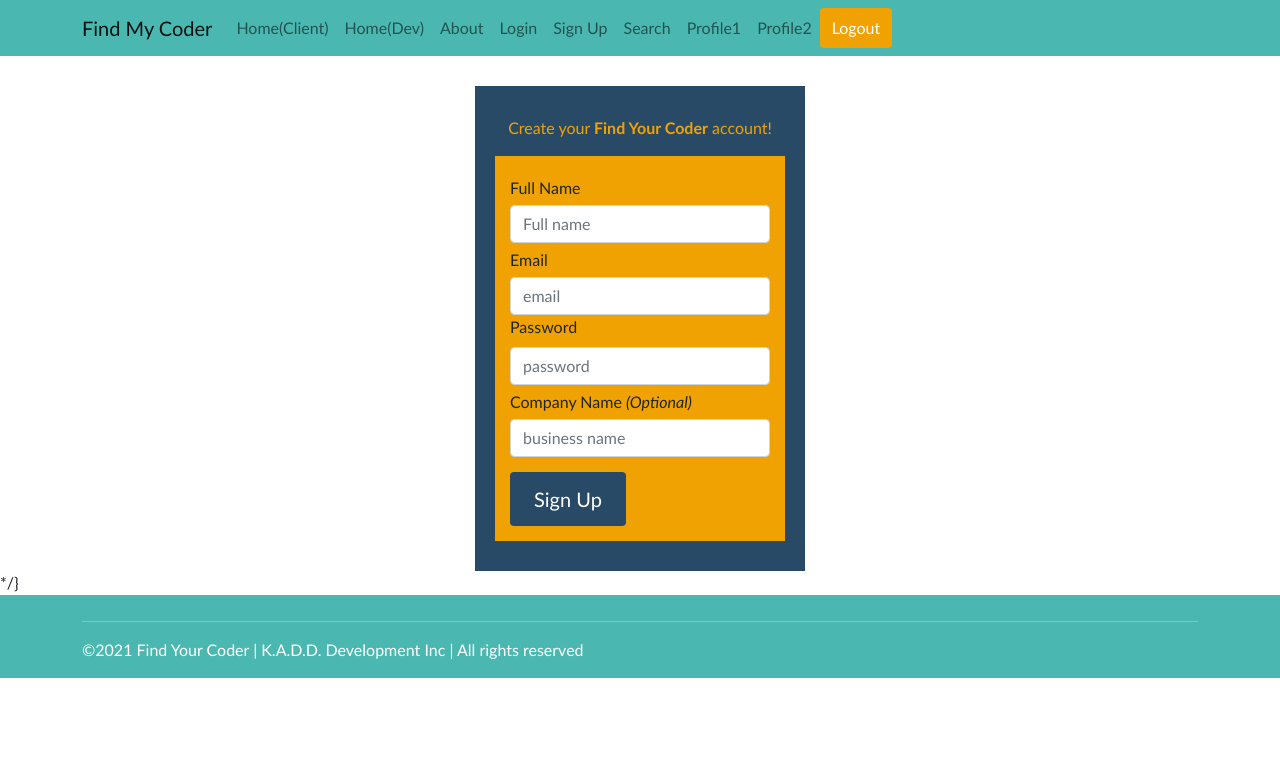
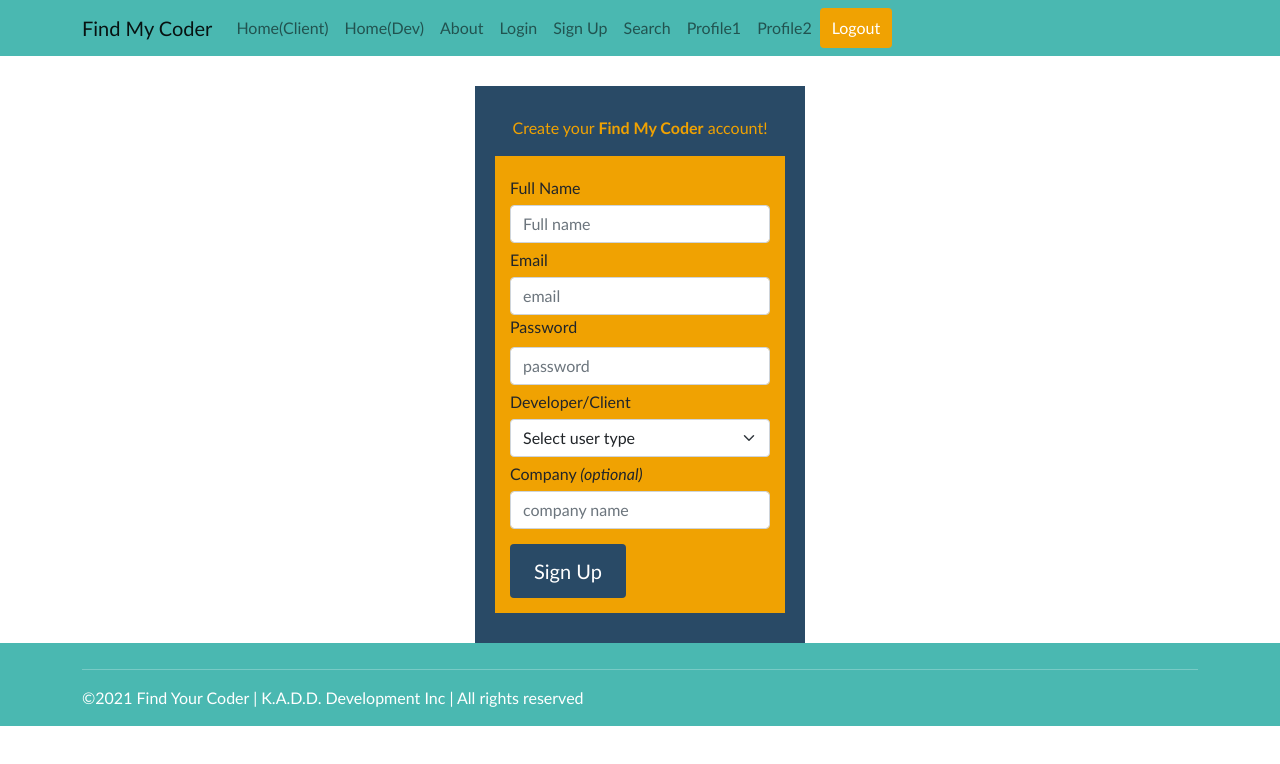
Before and after one commit to AnaMolly/Code_Solutions, a React (Create React App) app in the folder client/: page /signup in a window 1280 px wide. Shown: the top 764 px of the page. Built offline with nearby package versions, Linux system fonts and the light colour scheme.

Commit message:
fixed issues with signup functionality

```diff
--- a/client/src/App.js
+++ b/client/src/App.js
@@ -47,14 +47,13 @@ function App() {
         {/* <About />  */}
         <Route exact path="/" component={Main} />
         <Route exact path="/homecli" component={HomeCli} />
-
         <Route exact path="/homedev" component={HomeDev} />
         <Route exact path="/login" component={Login} />
         <Route exact path="/signup" component={Signup} />
         <Route exact path="/profiledev/:userId" component={ProfileDev} />
         <Route exact path="/profilebuyer/:userId" component={ProfileClient} />
         <Route exact path="/search" component={SearchDev} />
-        <Route exact path="/">Logout</Route> */}
+        {/* <Route exact path="/">Logout</Route> */}
         <Footer />
       </div>
     </Router>
--- a/client/src/pages/Login.js
+++ b/client/src/pages/Login.js
@@ -30,10 +30,10 @@ export default function Login(props) {
       Auth.login(data.login.token);
       // console.log(data);
 
-      if (data.login.user.role === "Developer") {
+      if (data.login.user.role === "developer") {
         window.location.assign('/homedev');
       } else {
-        window.location.assign('/homebuyer');
+        window.location.assign('/homecli');
       }
 
     } catch (e) {
--- a/client/src/pages/Signup.js
+++ b/client/src/pages/Signup.js
@@ -6,13 +6,12 @@ import { ADD_USER } from '../utils/mutations';
 
 import Auth from '../utils/auth';
 
-
-
 export default function Signup() {
   const [formState, setFormState] = useState({
-    username: '',
+    fullName: '',
     email: '',
     password: '',
+    company: ''
   });
   const [addUser, { error, data }] = useMutation(ADD_USER);
 
@@ -42,30 +41,29 @@ export default function Signup() {
     return (
         <div className='login-container' style={{backgroundColor:'#294A66', border:'none', marginTop:'30px', padding:'30px 20px'}}>
         <p style={{color:'#F0A202', textAlign:'center'}}>
-        Create your <span style={{fontWeight:'bold'}}>Find Your Coder</span> account!
+        Create your <span style={{fontWeight:'bold'}}>Find My Coder</span> account!
         </p>
         <Form className='login-form' style={{backgroundColor:'#F0A202'}}  >
             <Form.Group>
-                {/* <Form.Label style={{margin: '3px 0'}}>First Name</Form.Label>
-                <Form.Control type='first name' placeholder='first name' onChange={handleChange} ></Form.Control>
-                <Form.Label style={{margin: '5px 0'}}>Last Name</Form.Label>
-                <Form.Control type='last name' placeholder='last name' onChange={handleChange}></Form.Control> */}
+
                 <Form.Label style={{margin: '5px 0'}}>Full Name</Form.Label>
-                <Form.Control type='full name' placeholder='Full name' onChange={handleChange} name="fullName" value={formState.fullName} ></Form.Control>
+                <Form.Control type='text' placeholder='Full name' onChange={handleChange} name="fullName" value={formState.fullName} ></Form.Control>
+
                 <Form.Label style={{margin: '5px 0'}}>Email</Form.Label>
                 <Form.Control type='email' placeholder='email' onChange={handleChange} name="email" value={formState.email} ></Form.Control>
-                {/* <Form.Label style={{margin: '5px 0'}}>Username</Form.Label>
-                <Form.Control type='username' placeholder='username' onChange={handleChange}></Form.Control> */}
+
                 <Form.Label>Password</Form.Label>
-              <Form.Control name='password' type='password' placeholder='password' value={formState.password} onChange={handleChange}></Form.Control>
-                {/* <Form.Label style={{margin: '5px 0'}}>User Type</Form.Label>
-                <Form.Select>
+                <Form.Control name='password' type='password' placeholder='password' value={formState.password} onChange={handleChange}></Form.Control>
+
+                <Form.Label style={{margin: '5px 0'}}>Developer/Client</Form.Label>
+                <Form.Select name="role">
                     <option>Select user type</option>
-                    <option value="dev">Developer</option>
+                    <option value="developer">Developer</option>
                     <option value="buyer">Buyer</option>
-                </Form.Select> */}
-                <Form.Label style={{margin: '5px 0'}}>Company Name <span style={{fontStyle: 'italic'}}>(Optional)</span></Form.Label>
-                <Form.Control type='business name' placeholder='business name' name="company" value={formState.company} onChange={handleChange}></Form.Control>
+                </Form.Select>
+
+                <Form.Label style={{margin: '5px 0'}}>Company <span style={{fontStyle: 'italic'}}>(optional)</span></Form.Label>
+                <Form.Control type='text' placeholder='company name' name="company" value={formState.company} onChange={handleChange}></Form.Control>
 
             </Form.Group>
             <Button style={{backgroundColor:'#294A66', border:'none', fontSize:'20px',padding:'12px 24px',marginTop:'15px'}} onClick={handleFormSubmit}>Sign Up</Button>
--- a/client/src/utils/mutations.js
+++ b/client/src/utils/mutations.js
@@ -14,7 +14,7 @@ export const LOGIN_USER = gql`
 `;
 
 export const ADD_USER = gql`
-  mutation {
+  mutation addUser($email: String!, $password: String!, $role: String, $fullName: String, $company: String ) {
     addUser(email: $email, password: $password, role: $role, fullName: $fullName, company: $company) {
       token
       user {
```
Also changed, not shown: 1 other file (tests, documents, lock files or other folders).
